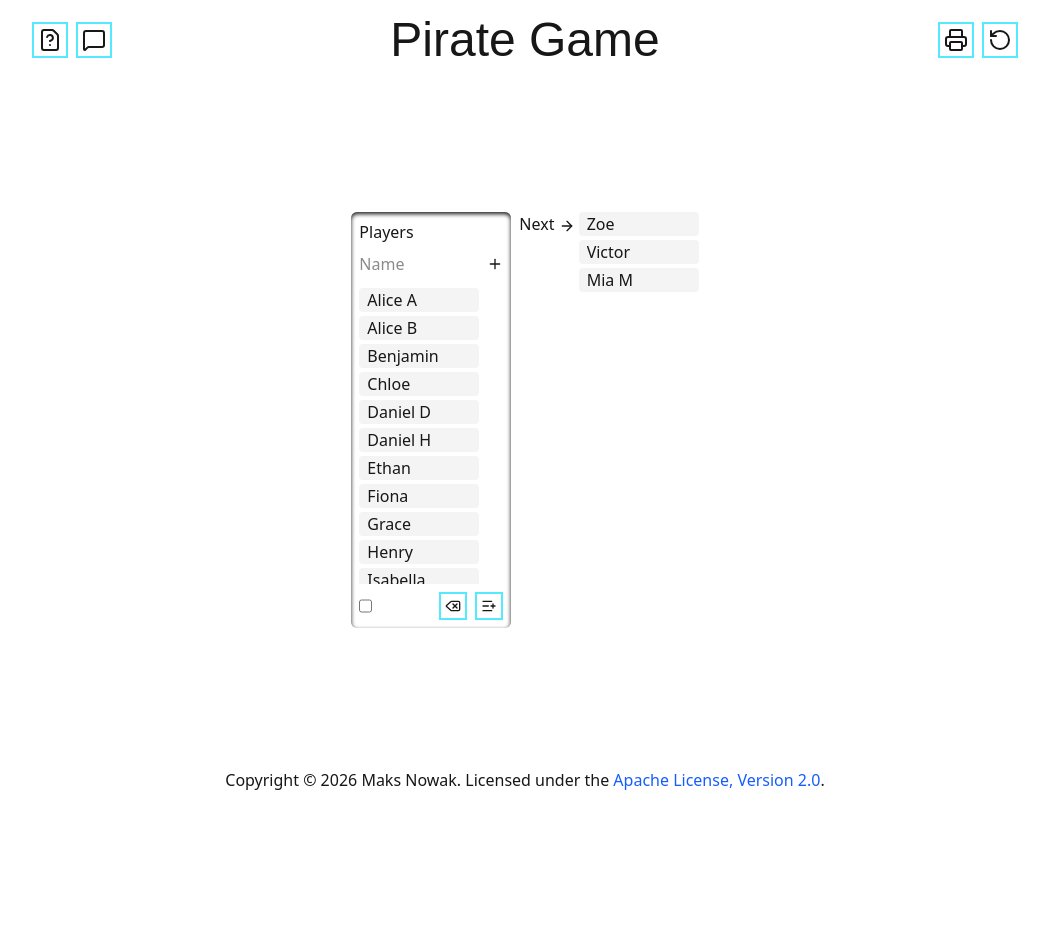
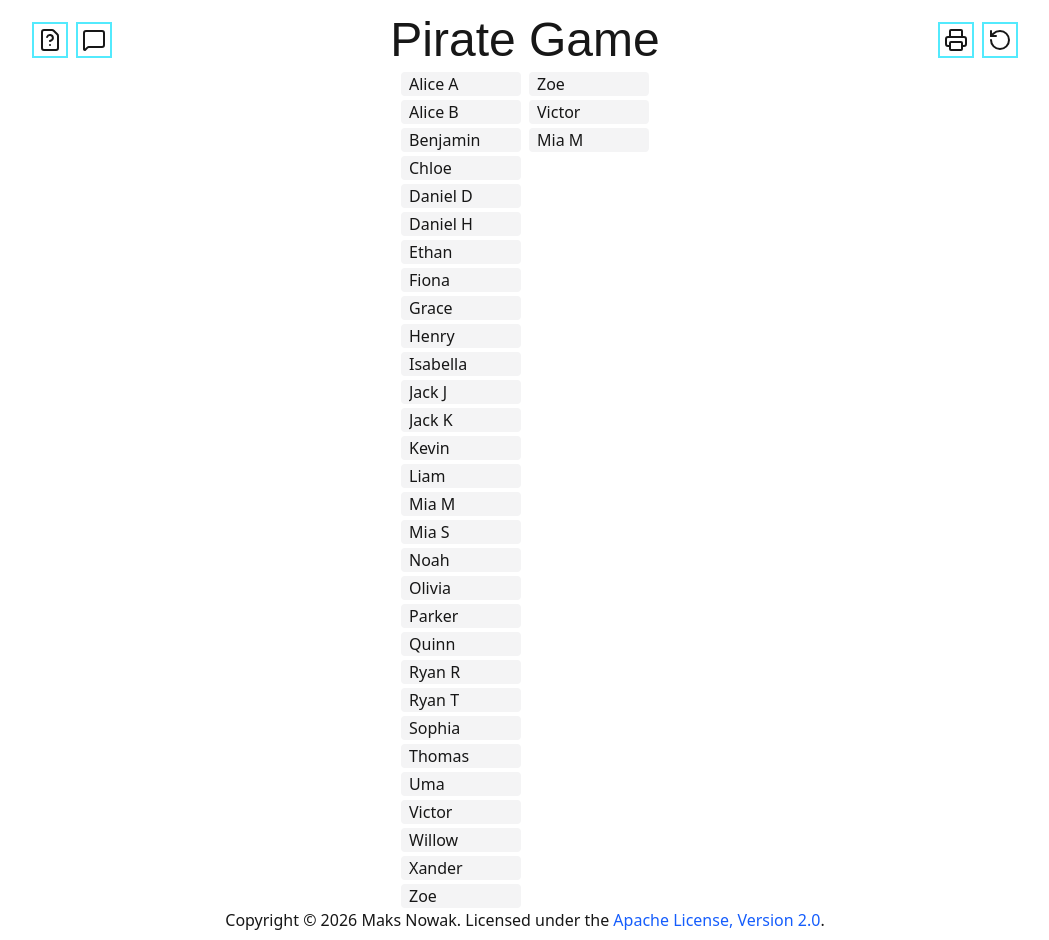
Before and after one commit to f2reninj5/Pirate-Game, a Next.js app: page /choose-queue in a window 1280 px wide. Shown: the whole page, without its empty margins (115-1164 px from the left). Before the commit the page ends 800 px from the top, so only its background shows below. Built offline with nearby package versions, Linux system fonts and the light colour scheme; a web font is replaced by a local one.

Commit message:
Strip choose queue and begin drag and drop UI

```diff
--- a/src/app/choose-queue/page.tsx
+++ b/src/app/choose-queue/page.tsx
@@ -1,29 +1,92 @@
 "use client";
 
-import { ArrowRight } from "lucide-react";
-import Player from "@/component/player";
-import PlayerList from "@/component/player-list";
+import { DndContext, DragOverlay, useDndContext } from "@dnd-kit/core";
+import Draggable from "@/component/ui/draggable";
+import Droppable from "@/component/ui/droppable";
 import { useGameContext } from "@/context/game-context";
-import { SelectionProvider } from "@/context/selection-context";
+
+function HoverOverlay({ text }: { text: string }) {
+  return (
+    <div className="absolute bg-black/50 w-full h-full flex justify-center items-center p-2">
+      <div className="bg-light text-balance text-center rounded-md p-1">
+        {text}
+      </div>
+    </div>
+  );
+}
+
+function ActivePlayerItem() {
+  const { active } = useDndContext();
+  const player = active?.id.toString().split(":")[1];
+
+  return (
+    <div className="flex flex-row gap-2 px-2 rounded-sm w-30 bg-zinc-100 hover:bg-zinc-300">
+      <span className="text-nowrap overflow-hidden select-none">{player}</span>
+    </div>
+  );
+}
+
+function PlayerItem({
+  player,
+  containerId,
+}: {
+  player: string;
+  containerId: string;
+}) {
+  return (
+    <Draggable
+      id={`${containerId}:${player}`}
+      showTransform={false}
+      className="flex flex-row gap-2 px-2 rounded-sm w-30 bg-zinc-100 hover:bg-zinc-300"
+    >
+      <span className="text-nowrap overflow-hidden select-none">{player}</span>
+    </Draggable>
+  );
+}
+
+function PlayerList() {
+  const { playersState } = useGameContext();
+
+  return (
+    <Droppable
+      id="player-list"
+      className="flex flex-col gap-1 min-h-100"
+      hoverOverlay={<HoverOverlay text="Remove from queue" />}
+    >
+      {playersState.players.map((player) => (
+        <PlayerItem player={player} containerId={"player-list"} key={player} />
+      ))}
+    </Droppable>
+  );
+}
 
 export default function ChooseQueue() {
   const { chooseQueueState } = useGameContext();
 
   return (
-    <div className="flex flex-row gap-2 justify-between">
-      <PlayerList></PlayerList>
-      <div className="grid grid-cols-[max-content_auto] gap-1">
-        <span>
-          Next <ArrowRight className="inline" size="1em"></ArrowRight>
-        </span>
-        <SelectionProvider>
+    <DndContext>
+      <div className="flex flex-row gap-2 justify-between">
+        <PlayerList />
+        <Droppable
+          id="choose-queue"
+          className="flex flex-col gap-1"
+          hoverOverlay={<HoverOverlay text="Add to queue" />}
+        >
           <div className="flex flex-col gap-1">
             {chooseQueueState.queue.map((player) => (
-              <Player player={player} key={player} />
+              <PlayerItem
+                player={player}
+                containerId="choose-queue"
+                key={player}
+              />
             ))}
           </div>
-        </SelectionProvider>
+        </Droppable>
       </div>
-    </div>
+
+      <DragOverlay dropAnimation={null}>
+        <ActivePlayerItem />
+      </DragOverlay>
+    </DndContext>
   );
 }
--- a/src/component/ui/draggable.tsx
+++ b/src/component/ui/draggable.tsx
@@ -5,20 +5,25 @@ export default function Draggable({
   id,
   children,
   className,
+  showTransform,
 }: {
   id: string;
   children?: ReactNode;
   className?: string;
+  showTransform?: boolean;
 }) {
-  const { attributes, listeners, setNodeRef, transform } = useDraggable({
-    id,
-  });
+  const { attributes, listeners, setNodeRef, transform, isDragging } =
+    useDraggable({
+      id,
+    });
 
-  const style = transform
-    ? {
-        transform: `translate3d(${transform.x}px, ${transform.y}px, 0)`,
-      }
-    : undefined;
+  const style = {
+    transform:
+      transform && showTransform
+        ? `translate3d(${transform.x}px, ${transform.y}px, 0)`
+        : undefined,
+    cursor: isDragging ? "grabbing" : "grab",
+  };
 
   return (
     <div
--- a/src/component/ui/droppable.tsx
+++ b/src/component/ui/droppable.tsx
@@ -1,4 +1,4 @@
-import { useDroppable } from "@dnd-kit/core";
+import { useDndContext, useDroppable } from "@dnd-kit/core";
 import type { ReactNode } from "react";
 import { cn } from "@/lib/cn";
 
@@ -7,22 +7,29 @@ export default function Droppable({
   children,
   className,
   hoverClassName,
+  hoverOverlay,
 }: {
   id: string;
   children?: ReactNode;
   className?: string;
   hoverClassName?: string;
+  hoverOverlay?: ReactNode;
 }) {
   const { setNodeRef, isOver } = useDroppable({
     id,
   });
+  const { active } = useDndContext();
+  const activeContainerId = active?.id.toString().split(":")[0];
+  const isSameContainer = id === activeContainerId;
+  const showOverlay = isOver && !isSameContainer;
 
   return (
     <div
       ref={setNodeRef}
-      className={cn(className, isOver ? hoverClassName : "")}
+      className={cn("relative", className, isOver ? hoverClassName : "")}
     >
       {children}
+      {showOverlay && hoverOverlay}
     </div>
   );
 }
```
